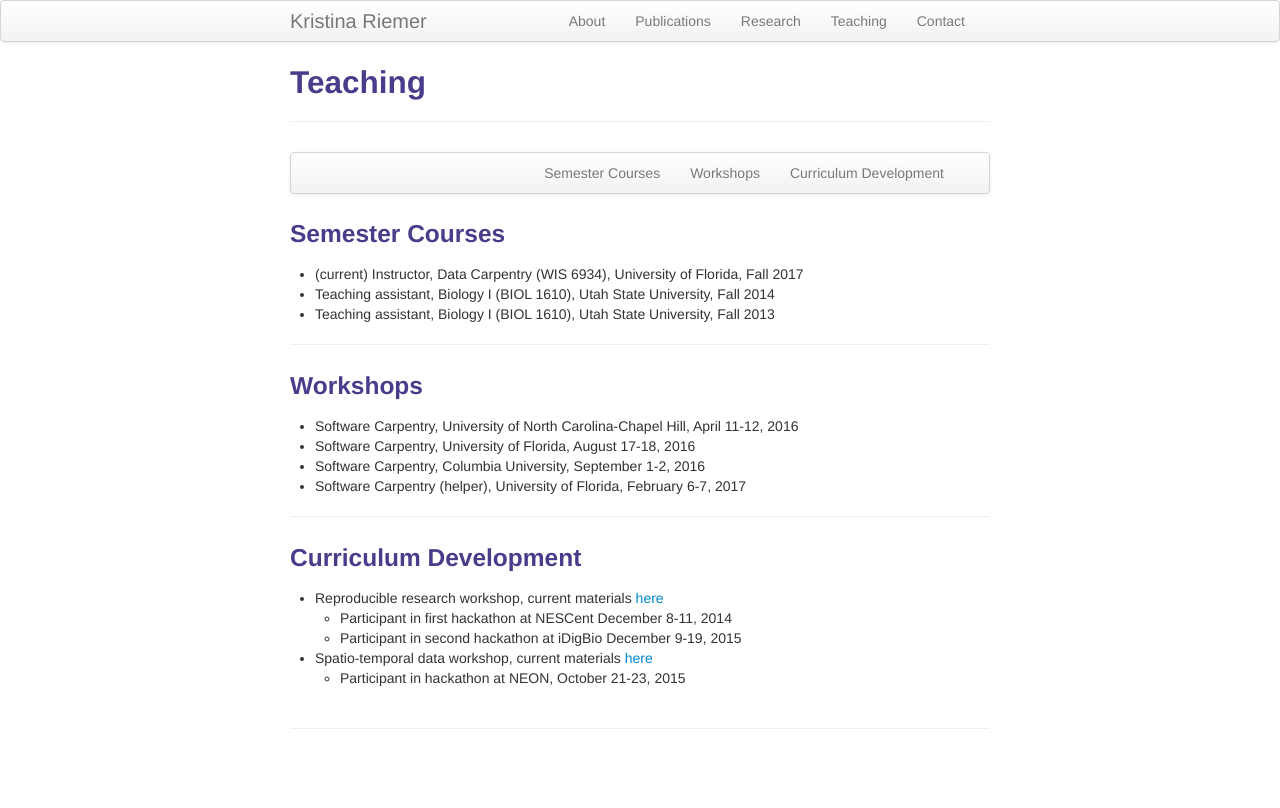
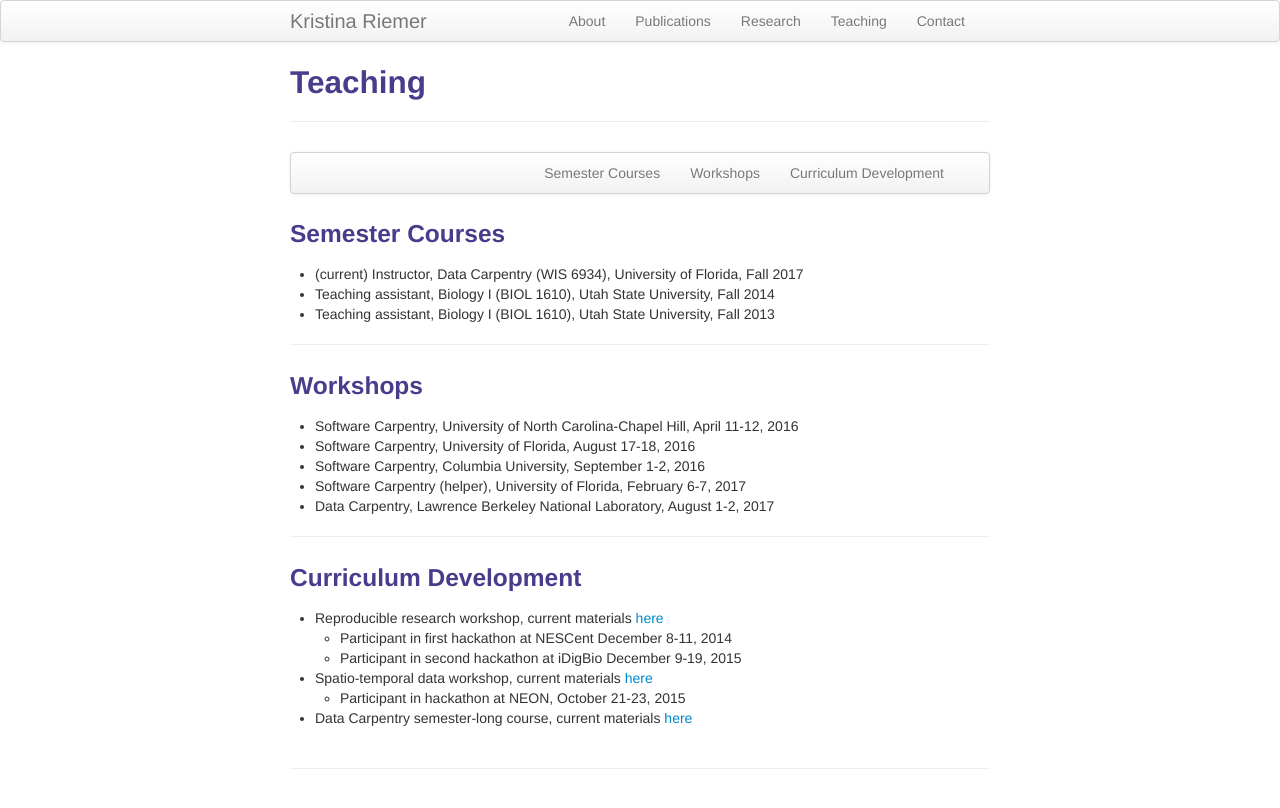
Before and after one commit to KristinaRiemer/KristinaRiemer.github.io, a Jekyll site: the page built from pages/teaching.md, in a window 1280 px wide. Shown: the top 808 px of the page. Built offline with Jekyll 4.4.1, drawn with Linux system fonts in a browser that asks for light colours.

Commit message:
Update teaching page

```diff
--- a/pages/teaching.md
+++ b/pages/teaching.md
@@ -29,6 +29,7 @@ description: Kristina Riemer's teaching experiences
 - Software Carpentry, University of Florida, August 17-18, 2016
 - Software Carpentry, Columbia University, September 1-2, 2016
 - Software Carpentry (helper), University of Florida, February 6-7, 2017
+- Data Carpentry, Lawrence Berkeley National Laboratory, August 1-2, 2017
 
 ---
 
@@ -39,3 +40,4 @@ description: Kristina Riemer's teaching experiences
     - Participant in second hackathon at iDigBio December 9-19, 2015
 - Spatio-temporal data workshop, current materials [here](http://www.datacarpentry.org/lessons/#geospatial-data-workshop)
     - Participant in hackathon at NEON, October 21-23, 2015
+- Data Carpentry semester-long course, current materials [here](https://github.com/datacarpentry/semester-biology)
```
